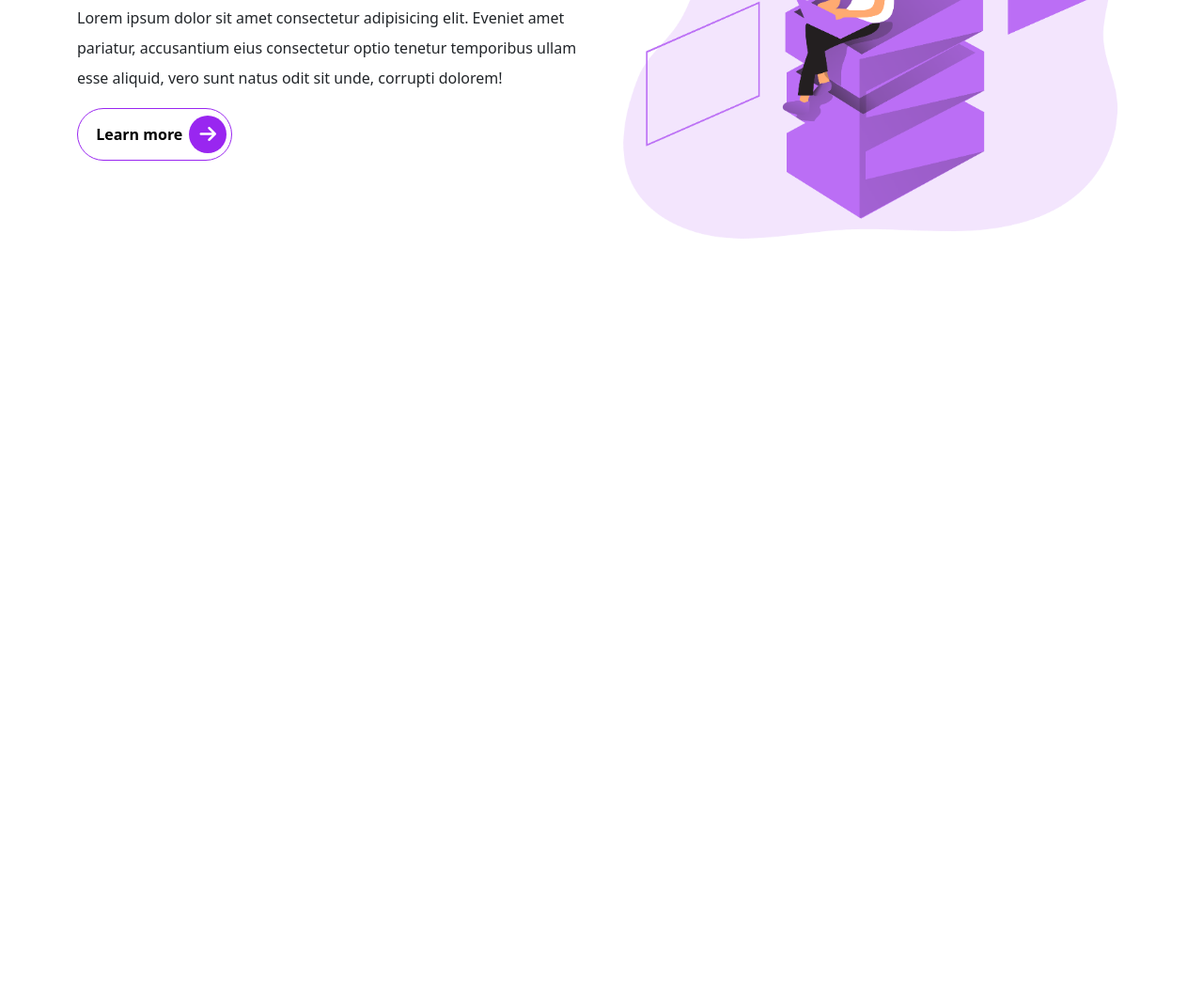
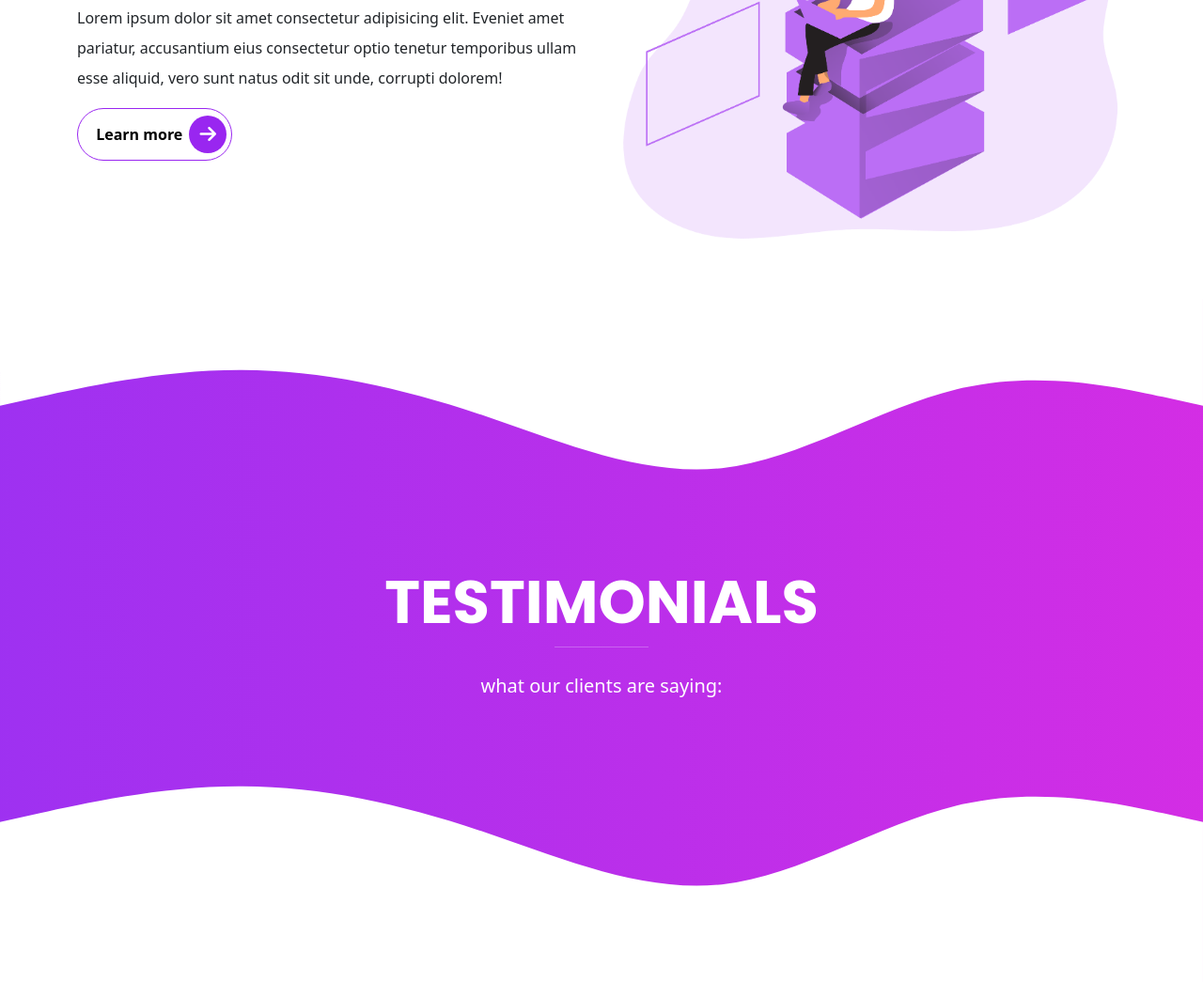
Before and after one commit to professorhobo31/Bootstrap-Sass-PracticeRepo, a website: page practice2_portfolio/index.html in a window 1280 px wide. Shown: the part 2830-3875 px from the top of the page at 94% size. Before the commit the page ends 3148 px from the top, so only its background shows below. Drawn offline with nearby package versions, Linux system fonts and the light colour scheme; files that its build step writes are made by us from their sources; files whose address does not match are found by name.

Commit message:
Start the testimonials section, in HTML and add SCSS files too

```diff
--- a/practice2_portfolio/index.html
+++ b/practice2_portfolio/index.html
@@ -187,7 +187,10 @@
       </div>
       <!-- WEB DEVELOPMENT -->
       <div class="row">
-        <div class="col-lg-6 col-md-6 col-sm-12 col-xs-12 services mt-4" id="middle-left">
+        <div
+          class="col-lg-6 col-md-6 col-sm-12 col-xs-12 services mt-4"
+          id="middle-left"
+        >
           <div class="services__content">
             <img
               src="images/services/coding-29.png"
@@ -196,7 +199,10 @@
             />
           </div>
         </div>
-        <div class="col-lg-6 col-md-6 col-sm-12 col-xs-12 services mt-4" id="middle-right">
+        <div
+          class="col-lg-6 col-md-6 col-sm-12 col-xs-12 services mt-4"
+          id="middle-right"
+        >
           <div class="services__content">
             <div class="services__content">
               <div class="icon fas fa-code"></div>
@@ -251,6 +257,36 @@
       </div>
     </div>
 
+    <!-- ////////////////////////////TESTIMONIALS SECTION///////////////////////////////////////// -->
+
+    <section id="testimonials" class="testimonials">
+      <!-- Top wave -->
+      <svg xmlns="http://www.w3.org/2000/svg" viewBox="0 0 1440 320">
+        <path
+          fill="#fff"
+          fill-opacity="1"
+          d="M0,128L48,117.3C96,107,192,85,288,85.3C384,85,480,107,576,138.7C672,171,768,213,864,202.7C960,192,1056,128,1152,106.7C1248,85,1344,107,1392,117.3L1440,128L1440,0L1392,0C1344,0,1248,0,1152,0C1056,0,960,0,864,0C768,0,672,0,576,0C480,0,384,0,288,0C192,0,96,0,48,0L0,0Z"
+        ></path>
+      </svg>
+      <!-- Short Description -->
+      <div class="container">
+        <div class="row">
+          <h1 class="display-3 fw-bold text-center">TESTIMONIALS</h1>
+          <hr style="height: 3px; width: 100px" class="mx-auto" />
+          <p class="lead mt-2 text-center">what our clients are saying:</p>
+        </div>
+      </div>
+      <!-- Bottom Wave -->
+      <svg xmlns="http://www.w3.org/2000/svg" viewBox="0 0 1440 320">
+        <path
+          fill="#fff"
+          fill-opacity="1"
+          d="M0,128L48,117.3C96,107,192,85,288,85.3C384,85,480,107,576,138.7C672,171,768,213,864,202.7C960,192,1056,128,1152,106.7C1248,85,1344,107,1392,117.3L1440,128L1440,320L1392,320C1344,320,1248,320,1152,320C1056,320,960,320,864,320C768,320,672,320,576,320C480,320,384,320,288,320C192,320,96,320,48,320L0,320Z"
+        ></path>
+      </svg>
+      <!-- Carousel -->
+    </section>
+
     <!--//////////////////////////////////SCRIPTS//////////////////////////////////////////////////-->
     <script
       src="/./node_modules/jquery/dist/jquery.min.js"
--- /dev/null
+++ b/practice2_portfolio/src/scss/sections/_testimonials.scss
@@ -0,0 +1,9 @@
+@use "../custom" as *;
+@use "../components/mixins" as *;
+
+.testimonials {
+    position: relative;
+    padding: 0;
+    @include gradient;
+    color: $white;
+}
--- a/practice2_portfolio/src/scss/style.scss
+++ b/practice2_portfolio/src/scss/style.scss
@@ -10,4 +10,5 @@
 //IMPORT THE SECTIONS
 @use 'sections/navbar';
 @use 'sections/intro-section';
-@use 'sections/services'
+@use 'sections/services';
+@use 'sections/testimonials';
```
Also changed, not shown: practice2_portfolio/src/css/style.css.
